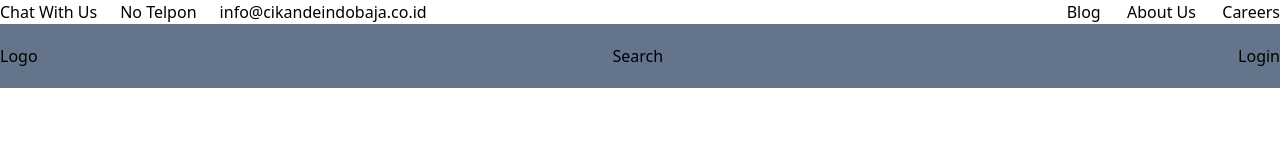
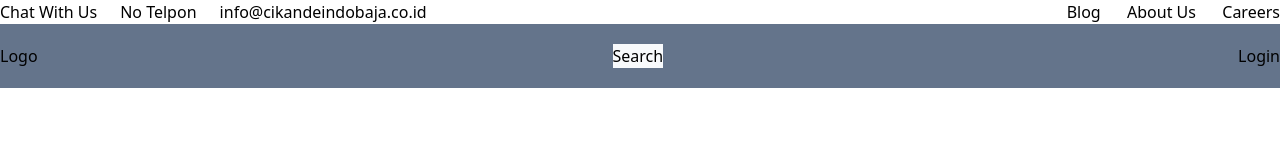
Before and after one commit to pr1m34c4d3my/Cikande-Indobaja-Mandiri, a React (Create React App) app: page / in a window 1280 px wide. Shown: the top 160 px of the page. Built offline with nearby package versions, Linux system fonts and the light colour scheme.

Commit message:
Update Header.js

```diff
--- a/src/components/Header.js
+++ b/src/components/Header.js
@@ -7,7 +7,7 @@ function Header() {
         <div className=''>
           Logo
         </div>
-        <div className=''>
+        <div className=' bg-slate-50 text-black'>
           Search
         </div>
         <div className=''>
```
